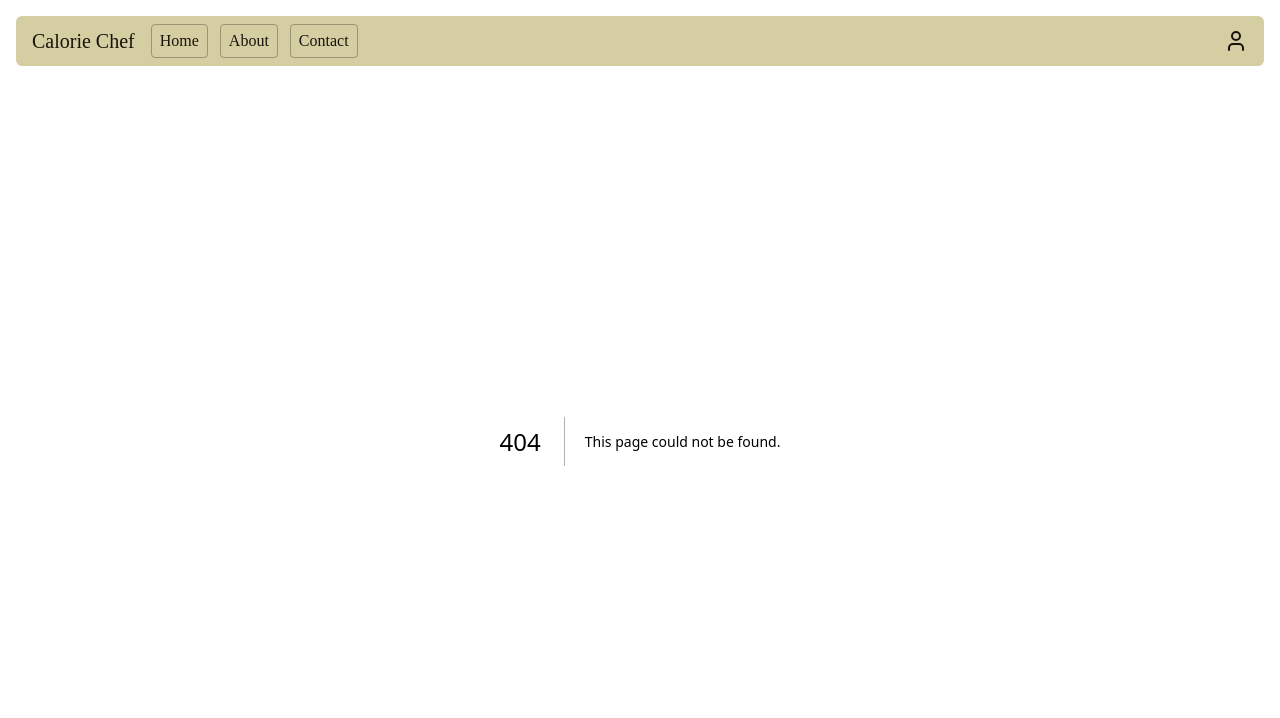
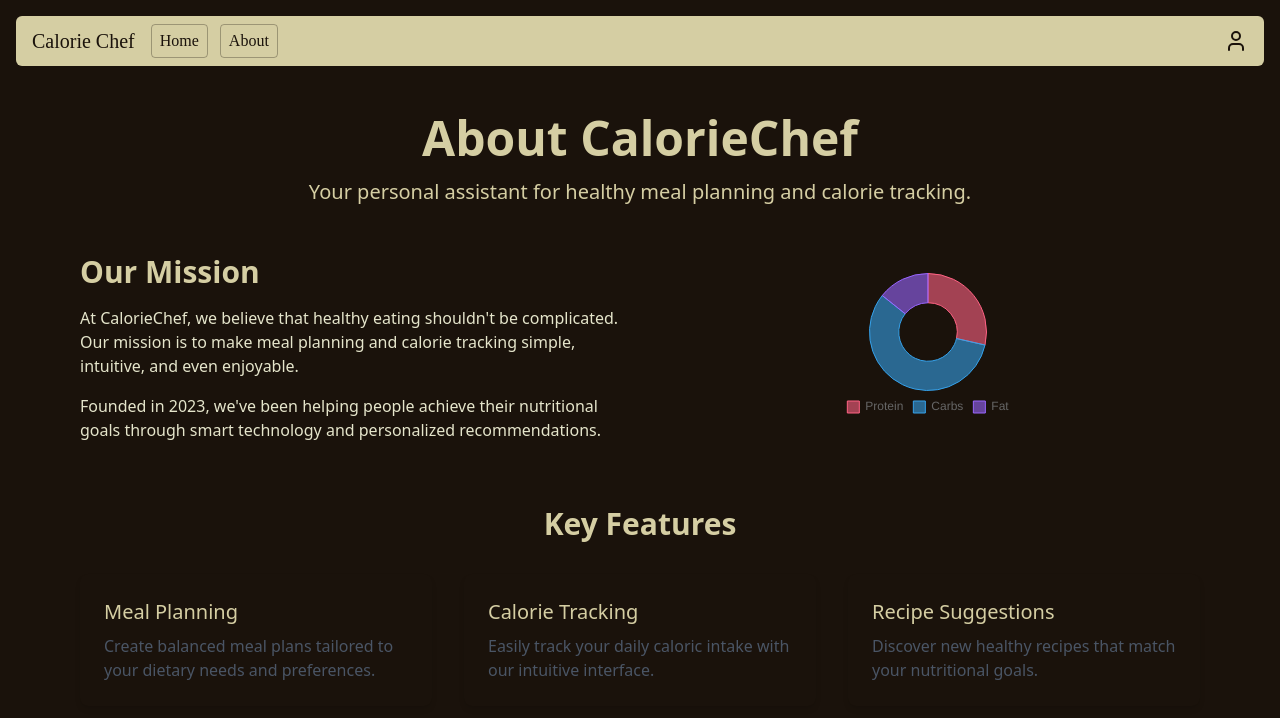
Before and after one commit to qzyx/calorieChef, a Next.js app: page /about in a window 1280 px wide. Before the commit this address had no page. Shown: the top 718 px of the page. Built offline with nearby package versions, Linux system fonts and the light colour scheme; a web font is replaced by a local one.

Commit message:
Added about page

```diff
--- a/app/_components/Header.tsx
+++ b/app/_components/Header.tsx
@@ -19,12 +19,6 @@ export default function Header() {
           >
             About
           </Link>
-          <Link
-            href={"/contact"}
-            className="hover:bg-background/20 px-2 py-1 rounded transition-colors text-xs sm:text-sm md:text-base border border-background/30 flex"
-          >
-            Contact
-          </Link>
         </div>
       </span>
       <button className="cursor-pointer font-joti text-background text-lg">
--- /dev/null
+++ b/app/about/page.tsx
@@ -0,0 +1,128 @@
+"use client";
+
+import { Doughnut } from "react-chartjs-2";
+
+import { ArcElement, Chart as ChartJS, Legend, Tooltip } from "chart.js";
+ChartJS.register(ArcElement, Tooltip, Legend);
+export default function page() {
+  const exampleData = {
+    labels: ["Protein", "Carbs", "Fat"],
+    datasets: [
+      {
+        label: "Nutrition",
+        data: [20, 40, 10],
+        backgroundColor: [
+          "rgba(255, 99, 132, 0.6)",
+          "rgba(54, 162, 235, 0.6)",
+          "rgba(153, 102, 255, 0.6)",
+          "rgba(75, 192, 192, 0.6)",
+        ],
+        borderColor: [
+          "rgba(255, 99, 132, 1)",
+          "rgba(54, 162, 235, 1)",
+          "rgba(153, 102, 255, 1)",
+          "rgba(75, 192, 192, 1)",
+        ],
+        borderWidth: 1,
+      },
+    ],
+  };
+
+  return (
+    <div className="container mx-auto px-4 py-8 max-w-6xl">
+      {/* Hero section */}
+      <section className="mb-12 text-center">
+        <h1 className="text-3xl text-primary md:text-5xl font-bold mb-4">
+          About CalorieChef
+        </h1>
+        <p className="text-lg md:text-xl text-primary  max-w-3xl mx-auto">
+          Your personal assistant for healthy meal planning and calorie
+          tracking.
+        </p>
+      </section>
+
+      {/* About the app */}
+      <section className="mb-16">
+        <div className="flex flex-col md:flex-row gap-8 items-center">
+          <div className="md:w-1/2">
+            <h2 className="text-2xl text-primary md:text-3xl font-semibold mb-4">
+              Our Mission
+            </h2>
+            <p className="mb-4 text-secondary">
+              At CalorieChef, we believe that healthy eating shouldn&apos;t be
+              complicated. Our mission is to make meal planning and calorie
+              tracking simple, intuitive, and even enjoyable.
+            </p>
+            <p className="text-secondary">
+              Founded in 2023, we&apos;ve been helping people achieve their
+              nutritional goals through smart technology and personalized
+              recommendations.
+            </p>
+          </div>
+          <div className="md:w-1/2">
+            <div className="rounded-lg overflow-hidden ">
+              <Doughnut
+                data={exampleData}
+                options={{
+                  maintainAspectRatio: false,
+                  plugins: {
+                    legend: {
+                      position: "bottom",
+                      labels: {
+                        boxWidth: 12,
+                        padding: 10,
+                      },
+                    },
+                    tooltip: {
+                      callbacks: {
+                        label: function (context) {
+                          const value = context.raw;
+                          const unit =
+                            context.label === "Calories" ? "kcal" : "g";
+                          return `${context.label}: ${value} ${unit}`;
+                        },
+                      },
+                    },
+                  },
+                }}
+              />
+            </div>
+          </div>
+        </div>
+      </section>
+
+      {/* Features section */}
+      <section className="mb-16">
+        <h2 className="text-2xl text-primary md:text-3xl font-semibold mb-8 text-center">
+          Key Features
+        </h2>
+        <div className="grid grid-cols-1 md:grid-cols-3 gap-8 text-primary">
+          {[
+            {
+              title: "Meal Planning",
+              description:
+                "Create balanced meal plans tailored to your dietary needs and preferences.",
+            },
+            {
+              title: "Calorie Tracking",
+              description:
+                "Easily track your daily caloric intake with our intuitive interface.",
+            },
+            {
+              title: "Recipe Suggestions",
+              description:
+                "Discover new healthy recipes that match your nutritional goals.",
+            },
+          ].map((feature, index) => (
+            <div key={index} className="p-6 bg-background rounded-lg shadow-md">
+              <h3 className="text-xl font-medium mb-2">{feature.title}</h3>
+              <p className="text-gray-600 dark:text-gray-300">
+                {feature.description}
+              </p>
+            </div>
+          ))}
+        </div>
+      </section>
+    </div>
+  );
+}
```
